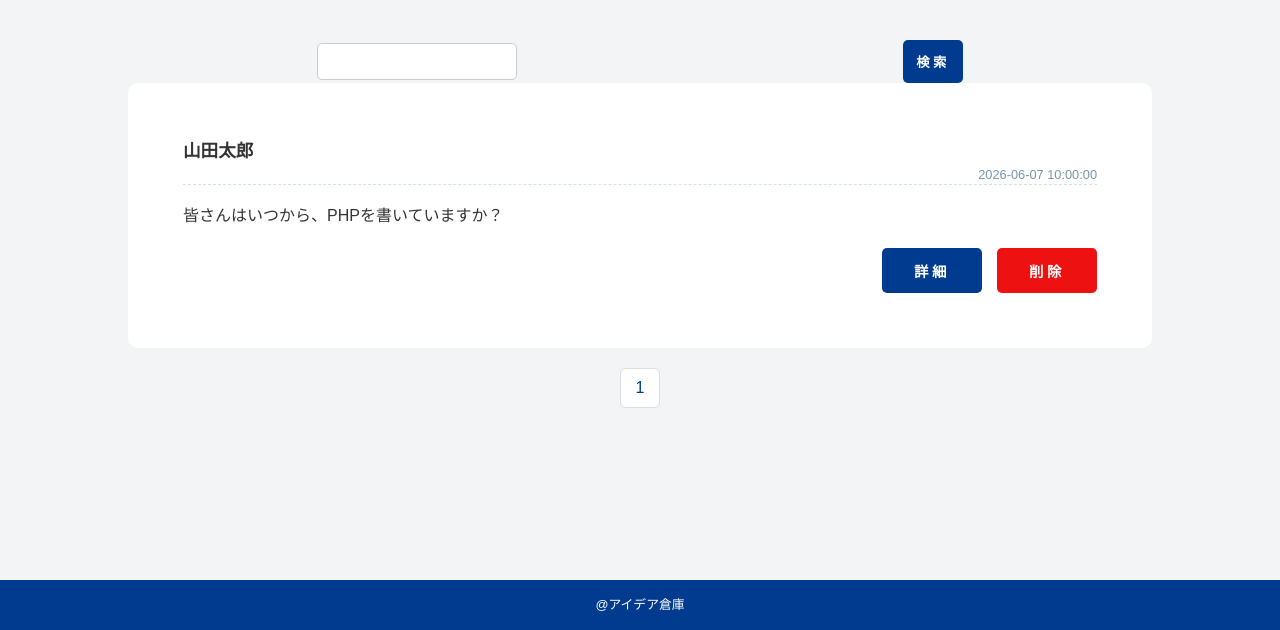
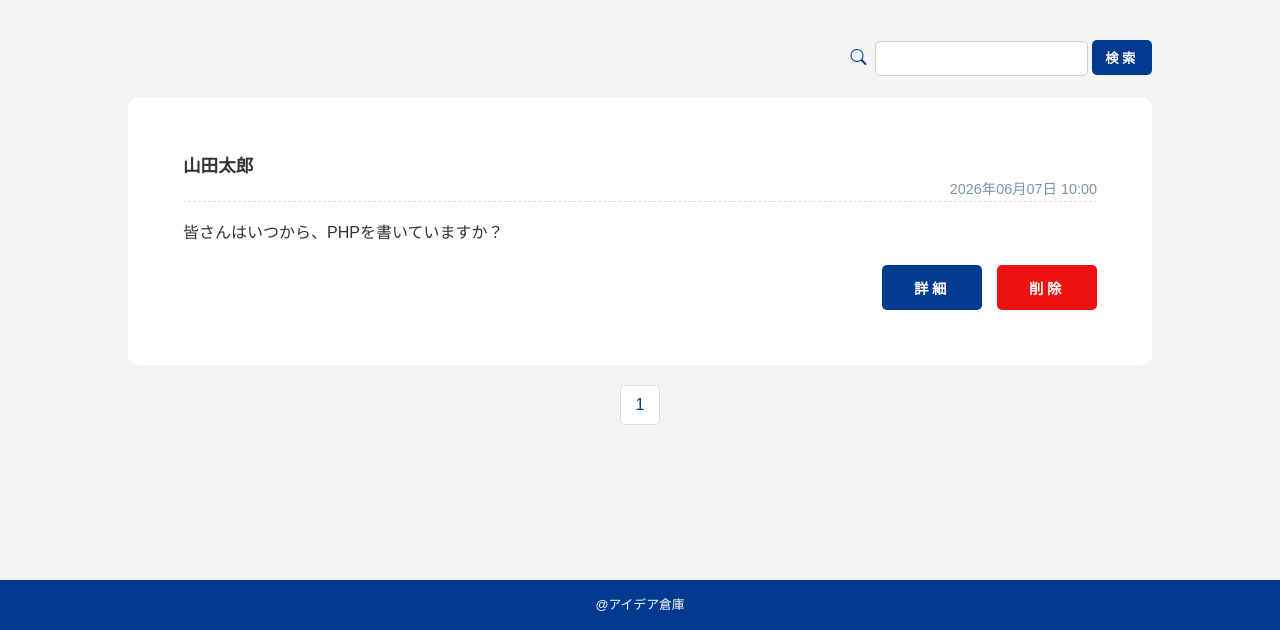
Before and after one commit to MiryuuFurukawa/team1, a PHP site: page /questions.php in a window 1280 px wide. Shown: the part 170-800 px from the top of the page. Run offline with PHP 8.4, Linux system fonts and the light colour scheme; a user stored in the database is signed in; data comes from the database, SQL or seed files in the repository.

Commit message:
整いました！（検索フォーム）

```diff
--- a/answerEdit.php
+++ b/answerEdit.php
@@ -137,7 +137,7 @@ if ($_SERVER['REQUEST_METHOD'] === 'POST') {
         <?php if (!empty($error)): ?>
             <span style="color: red;"><?= htmlspecialchars($error, ENT_QUOTES, 'UTF-8') ?></span>
         <?php endif; ?>
-            <input type="submit" value="編集する" id="entry-btn">
+            <input type="submit" value="編集" id="entry-btn">
         </form>
     </main>
 
--- a/questionEdit.php
+++ b/questionEdit.php
@@ -103,7 +103,7 @@ if ($_SERVER['REQUEST_METHOD'] === 'POST') {
         <?php if (!empty($error)): ?>
             <span style="color: red;"><?= htmlspecialchars($error, ENT_QUOTES, 'UTF-8') ?></span>
         <?php endif; ?>
-            <input type="submit" value="編集する" id="entry-btn">
+            <input type="submit" value="編集" id="entry-btn">
         </form>
     </main>
 
--- a/questions.php
+++ b/questions.php
@@ -42,6 +42,10 @@ $offset = ($page - 1) * $num;
     <meta name="viewport" content="width=device-width, initial-scale=1.0">
     <title>質問一覧画面</title>
     <link rel="stylesheet" href="style.css">
+
+    <!-- Bootstrap Icons -->
+    <link rel="stylesheet"
+        href="https://cdn.jsdelivr.net/npm/bootstrap-icons@1.13.2/font/bootstrap-icons.min.css">
 </head>
 
 <body>
@@ -68,18 +72,25 @@ $offset = ($page - 1) * $num;
     </header>
 
     <main>
-        <form action="questions.php" method="GET" class="search-form">
-            <input type="text" name="keyword" value="<?= htmlspecialchars($keyword, ENT_QUOTES, 'UTF-8') ?>"
-                maxlength="20">
-            <input type="submit" value="検索">
-            <?php if ($keyword !== ''): ?>
+            <div class="search-container">
+                <div class="search-form">
+                    <i class="bi bi-search" aria-hidden="true"></i>
+                    <form action="questions.php" method="GET">
+                        <input type="search" name="keyword"
+                            value="<?= htmlspecialchars($keyword, ENT_QUOTES, 'UTF-8') ?>" maxlength="20">
+                        <input type="submit" value="検索">
+                        <!--<?php if ($keyword !== ''): ?>
                 <a href="questions.php">検索解除</a>
-            <?php endif; ?>
-        </form>
+            <?php endif; ?> -->
+                    </form>
+                </div>
+                <div class="search-form">
+                    <?php if ($errorMsg !== ''): ?>
+                        <span><?= htmlspecialchars($errorMsg, ENT_QUOTES, 'UTF-8') ?></span>
+                    <?php endif; ?>
+                </div>
+            </div>
 
-        <?php if ($errorMsg !== ''): ?>
-            <p><?= htmlspecialchars($errorMsg, ENT_QUOTES, 'UTF-8') ?></p>
-        <?php endif; ?>
 
         <?php if ($questions = getQuestionsByPage($searchKeyword, $num, $offset)): ?>
             <?php foreach ($questions as $n => $q): ?>
@@ -87,7 +98,7 @@ $offset = ($page - 1) * $num;
                     <form><input type="hidden" name="questionId"
                             value="<?= htmlspecialchars($questions[$n]['id'], ENT_QUOTES, 'UTF-8') ?>"></form>
                     <div class="question-name"><?= htmlspecialchars($questions[$n]['name'], ENT_QUOTES, 'UTF-8') ?></div>
-                    <div class="question-time"><?= htmlspecialchars($questions[$n]['date'], ENT_QUOTES, 'UTF-8') ?></div>
+                    <div class="question-time"><?= date('Y年m月d日 H:i', strtotime($questions[$n]['date'])) ?></div>
                     <div class="question-text"><?= nl2br(htmlspecialchars($questions[$n]['question'], ENT_QUOTES, 'UTF-8')) ?>
                     </div>
 
--- a/style.css
+++ b/style.css
@@ -109,6 +109,12 @@ header h1 a:hover {
     color: #E1C954;
 }
 
+/* Bootstrap icon用 */
+.bi {
+    color: #003B90;
+}
+
+
 /* ヘッダーのボタン */
 .header-btn {
     display: flex;
@@ -152,7 +158,15 @@ header h1 a:hover {
 
 #other-btn:hover,
 #logout-btn:hover,
-#login-btn:hover {
+#login-btn:hover,
+.userAdd:hover,
+#detail-btn:hover,
+#delete-btn:hover,
+#entry-btn:hover,
+#answer-btn:hover,
+#edit-btn:hover,
+.search-form input[type="submit"]:hover
+ {
     opacity: 0.7;
 }
 
@@ -174,13 +188,16 @@ h2 {
     flex-direction: column;
     align-items: flex-end;
     gap: 12px;
-    margin-bottom: 20px;
+    margin-bottom: 10px;
 }
 
 .search-form {
     display: flex;
     justify-content: flex-end;
+    align-items: center;
     gap: 8px;
+    margin: 0;
+    padding: 0;
 }
 
 .search-form input[type="search"] {
@@ -188,13 +205,16 @@ h2 {
     font-family: sans-serif;
     color: #333;
     width: auto;
-    height: 2rem;
+    height: 35px;
     border: 1px solid #ccc;
     border-radius: 5px;
 }
 
 .search-form input[type="submit"] {
     width: 60px;
+    height: 35px;
+    padding: 0;
+    border-radius: 5px;
 }
 
 .search-form span {
@@ -351,7 +371,7 @@ h2 {
 }
 .question-time {
     color: #7895AD;
-    font-size: 0.8rem;
+    font-size: 0.9rem;
     text-align: right;
     border-bottom: 1px dashed #D5E1E8;
 }
@@ -424,7 +444,7 @@ footer {
   color: #333;
   background-color: #fff;
   border: 1px solid #ddd;
-  border-radius: 6px;
+  border-radius: 5px;
   text-decoration: none;
   transition: background-color 0.2s, color 0.2s, border-color 0.2s;
 }
```
